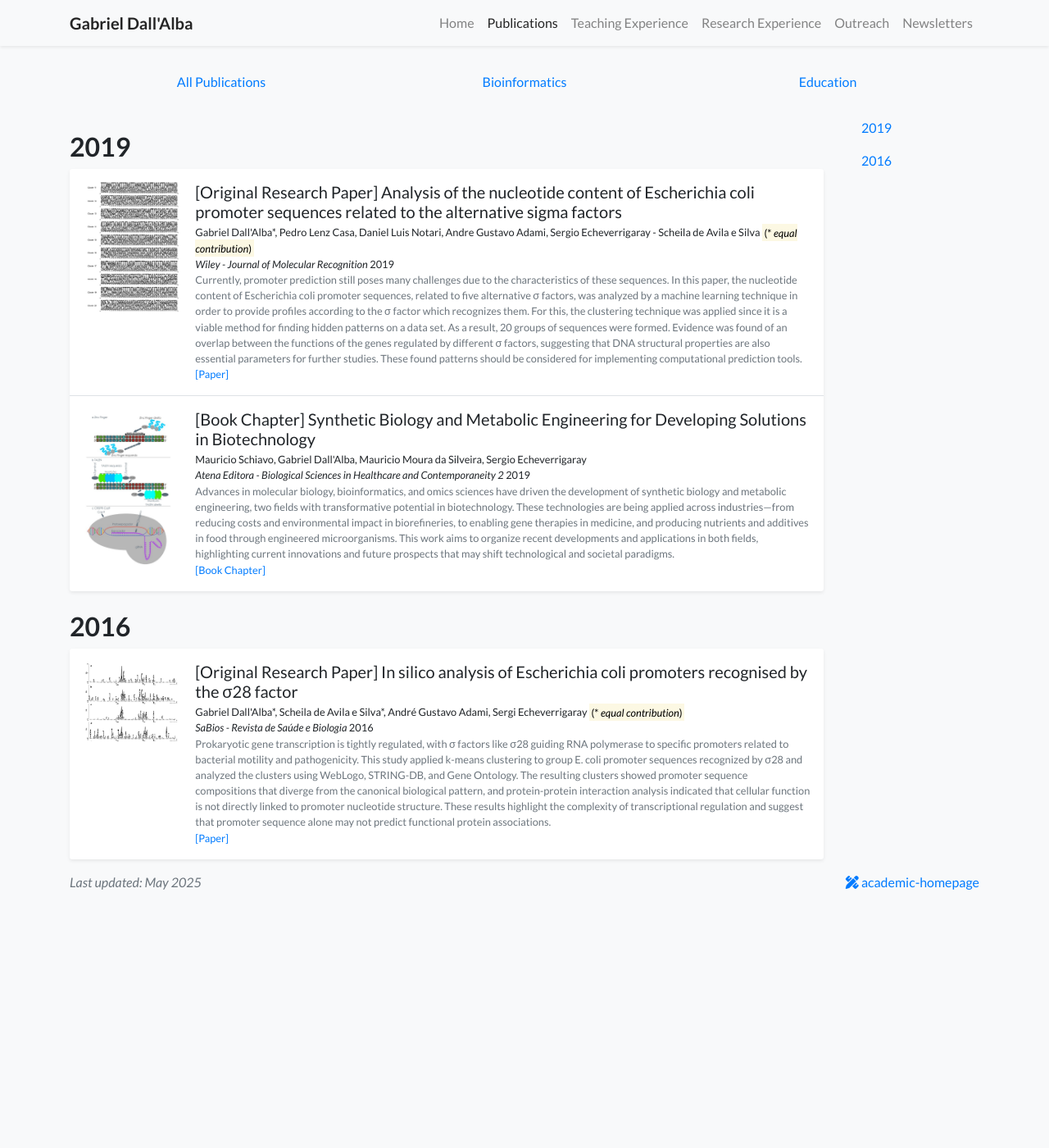
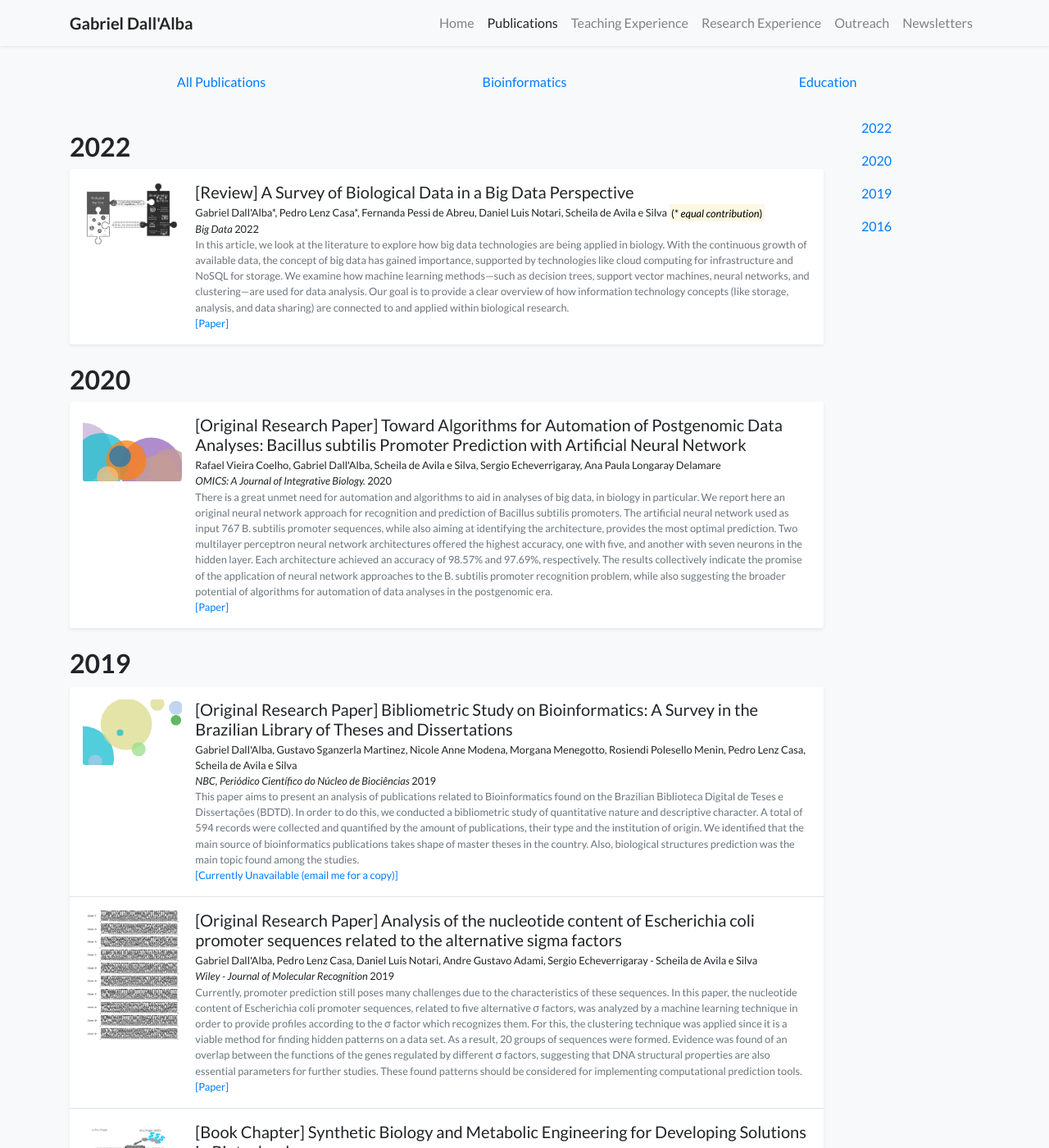
Before and after one commit to gdalba/gdalba.github.io, a Jekyll site: the page built from publications.html, in a window 1280 px wide and 1400 px high. Shown: the whole window at 82% size. Built offline with Jekyll 4.4.1, drawn with Linux system fonts in a browser that asks for light colours; nearby versions of some CDN libraries; a style sheet for code colours, icons or effects is not loaded.

Commit message:
Expanded publications list

```diff
--- /dev/null
+++ b/_publications/2019/2019-NBC.md
@@ -0,0 +1,22 @@
+---
+title:          "[Original Research Paper] Bibliometric Study on Bioinformatics: A Survey in the Brazilian Library of Theses and Dissertations"
+date:           2019-06-06 00:01:00 +0800
+selected:       false
+pub:            "NBC, Periódico Científico do Núcleo de Biociências"
+pub_date:       "2019"
+category:       "bioinformatics"
+abstract: >-
+  This paper aims to present an analysis of publications related to Bioinformatics found on the Brazilian Biblioteca Digital de Teses e Dissertações (BDTD). In order to do this, we conducted a bibliometric study of quantitative nature and descriptive character. A total of 594 records were collected and quantified by the amount of publications, their type and the institution of origin. We identified that the main source of bioinformatics publications takes shape of master theses in the country. Also, biological structures prediction was the main topic found among the studies.
+
+#cover:          /assets/images/covers/2019-atenaeditora.jpg
+authors:
+- Gabriel Dall'Alba
+- Gustavo Sganzerla Martinez
+- Nicole Anne Modena
+- Morgana Menegotto
+- Rosiendi Polesello Menin
+- Pedro Lenz Casa
+- Scheila de Avila e Silva
+links:
+  Currently Unavailable (email me for a copy): ""
+---
--- /dev/null
+++ b/_publications/2020/2020-OMICS.md
@@ -0,0 +1,20 @@
+---
+title:          "[Original Research Paper] Toward Algorithms for Automation of Postgenomic Data Analyses: Bacillus subtilis Promoter Prediction with Artificial Neural Network"
+date:           2020-05-24 00:01:00 +0800
+selected:       false
+pub:            "OMICS: A Journal of Integrative Biology."
+pub_date:       "2020"
+category:       "bioinformatics"
+abstract: >-
+  There is a great unmet need for automation and algorithms to aid in analyses of big data, in biology in particular. We report here an original neural network approach for recognition and prediction of Bacillus subtilis promoters. The artificial neural network used as input 767 B. subtilis promoter sequences, while also aiming at identifying the architecture, provides the most optimal prediction. Two multilayer perceptron neural network architectures offered the highest accuracy, one with five, and another with seven neurons in the hidden layer. Each architecture achieved an accuracy of 98.57% and 97.69%, respectively. The results collectively indicate the promise of the application of neural network approaches to the B. subtilis promoter recognition problem, while also suggesting the broader potential of algorithms for automation of data analyses in the postgenomic era.
+
+#cover:          /assets/images/covers/2019-JOMR.jpg
+authors:
+- Rafael Vieira Coelho
+- Gabriel Dall'Alba
+- Scheila de Avila e Silva
+- Sergio Echeverrigaray
+- Ana Paula Longaray Delamare
+links:
+  Paper: https://pubmed.ncbi.nlm.nih.gov/31573385/
+---
```
Also changed, not shown: _publications/2019/2019-JOMR..md (+1 -1 lines), _publications/2022/2022-bigdata.md (added, +20 -0 lines), assets/images/covers/2022-bigdata.jpg (added).
